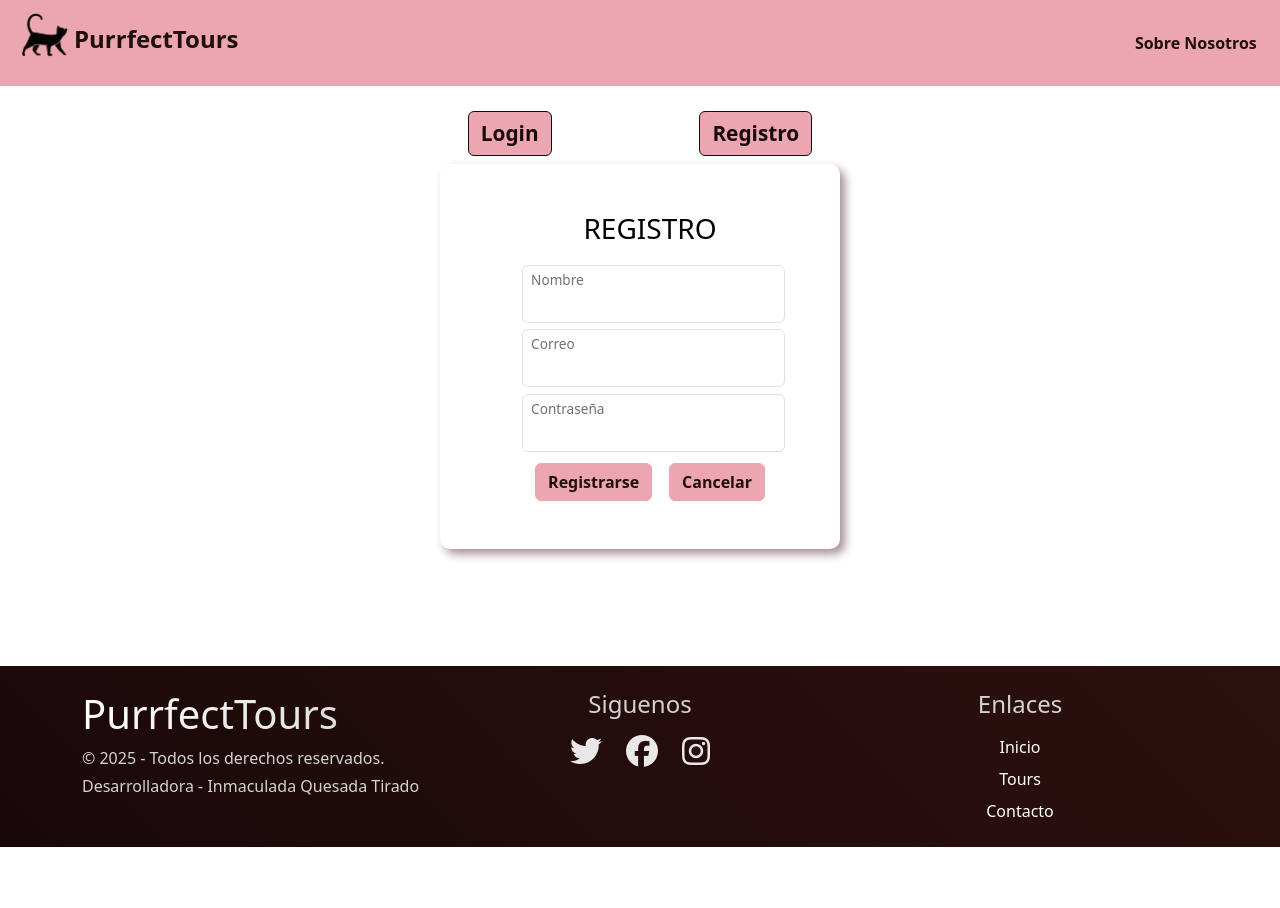
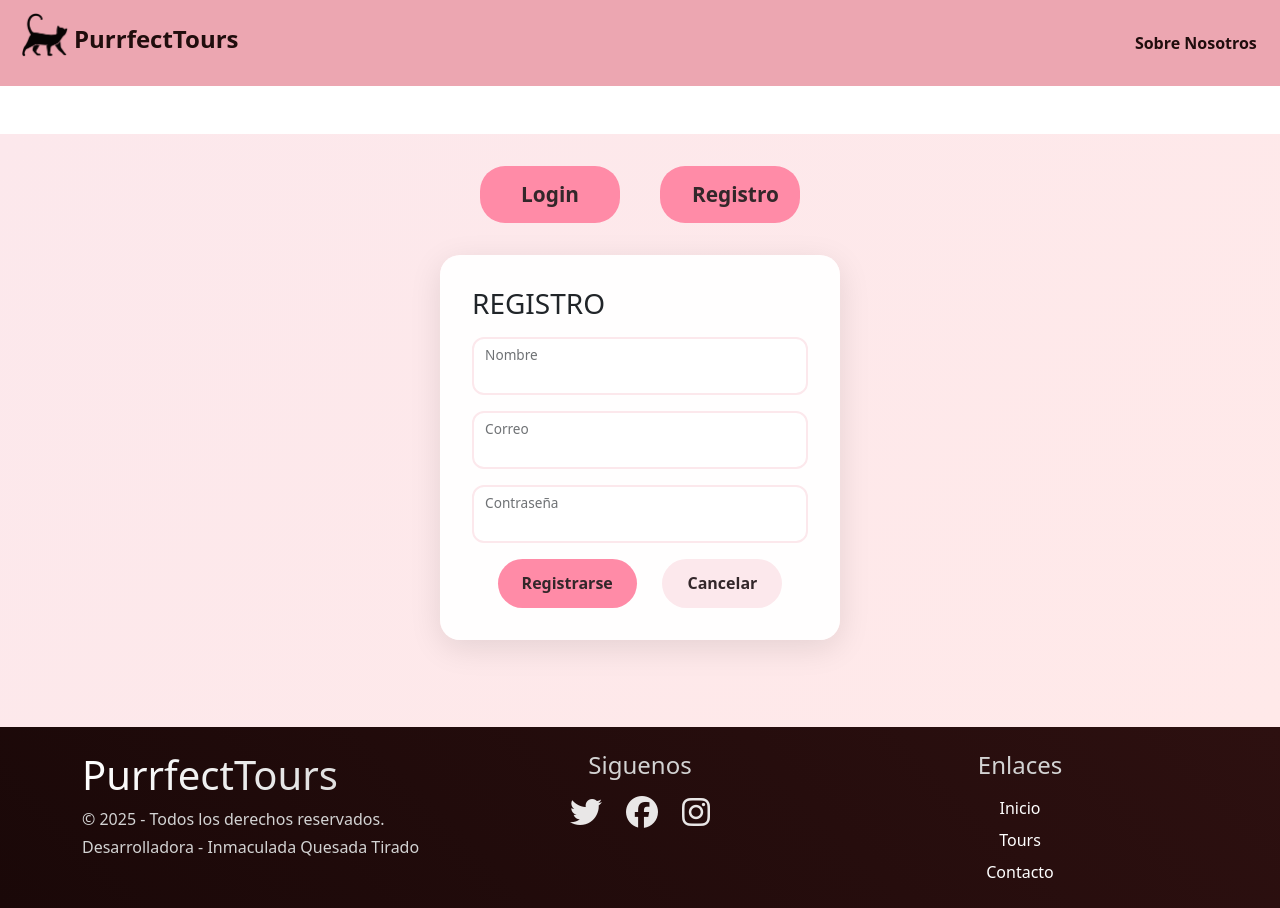
Before and after one commit to iquetir858/proyectoFreeTours, a Vue app in the folder freetours_Inma/: page /register in a window 1280 px wide. Before the commit the page ends 847 px from the top, so only its background shows below. Built offline with nearby package versions, Linux system fonts and the light colour scheme.

Commit message:
Cambios estilo + nuevos videos Home

```diff
--- a/freetours_Inma/src/views/AboutView.vue
+++ b/freetours_Inma/src/views/AboutView.vue
@@ -3,70 +3,162 @@ import Cat from '@/components/Cat.vue';
 
 </script>
 
+<template>
+  <div class="info container py-5">
+
+    <!-- Sobre nosotros -->
+    <div class="row align-items-center g-4 mb-5">
+      <div class="col-12 col-lg-12">
+        <div class="p-4 bg-white rounded-4 shadow-sm hover-up">
+          <h2 class="display-6 fw-bold position-relative mb-4">Sobre nosotros</h2>
+          <p class="lead">Sabemos que no es lo mismo ser turista que viajero. Es por ello que apostamos por el concepto de 'free tours'
+            y pensamos en lo cómodo que sería disponer de una plataforma que ponga en contacto a viajeros inteligentes con
+            lugañeros, guías residentes y proveedores de tours económicos alrededor del mundo, de forma que cualquiera pueda
+            disfrutar de experiencias auténticas y enriquecedoras sin preocuparse de gastar demasiado. ¡Y así nació
+            <span class="fw-semibold">PurrfectTours</span>!
+          </p>
+          <Cat></Cat>
+        </div>
+      </div>
+    </div>
+
+    <!-- Nuestro Equipo -->
+    <div class="row g-4 mb-5">
+      <div class="col-12 text-center mb-1">
+        <h2 class="display-6 fw-bold">Nuestro Equipo</h2>
+      </div>
+
+      <div class="col-12 col-md-6 col-lg-3">
+        <div class="card border-0 shadow-sm hover-up h-100">
+          <div class="card-body text-center p-4">
+            <img src="@/assets/logoGato.png"
+                 alt="María García"
+                 class="rounded-circle mb-4 shadow-sm"
+                 width="150"
+                 height="150">
+            <h3 class="h5 fw-bold">María García</h3>
+            <p class="text-primary mb-2">CEO & Fundadora</p>
+            <p class="text-muted small">Apasionada por los viajes y la cultura local. Con más de 10 años de experiencia en el sector turístico.</p>
+          </div>
+        </div>
+      </div>
+
+      <div class="col-12 col-md-6 col-lg-3">
+        <div class="card border-0 shadow-sm hover-up h-100">
+          <div class="card-body text-center p-4">
+            <img src="@/assets/logoGato.png"
+                 alt="Carlos Rodríguez"
+                 class="rounded-circle mb-4 shadow-sm"
+                 width="150"
+                 height="150">
+            <h3 class="h5 fw-bold">Carlos Rodríguez</h3>
+            <p class="text-primary mb-2">Director de Operaciones</p>
+            <p class="text-muted small">Experto en logística y gestión de experiencias turísticas inolvidables.</p>
+          </div>
+        </div>
+      </div>
+
+      <div class="col-12 col-md-6 col-lg-3">
+        <div class="card border-0 shadow-sm hover-up h-100">
+          <div class="card-body text-center p-4">
+            <img src="@/assets/logoGato.png"
+                 alt="Laura Martínez"
+                 class="rounded-circle mb-4 shadow-sm"
+                 width="150"
+                 height="150">
+            <h3 class="h5 fw-bold">Laura Martínez</h3>
+            <p class="text-primary mb-2">Coordinadora de Guías</p>
+            <p class="text-muted small">Responsable de formar y coordinar nuestra red de guías locales.</p>
+          </div>
+        </div>
+      </div>
+
+      <div class="col-12 col-md-6 col-lg-3">
+        <div class="card border-0 shadow-sm hover-up h-100">
+          <div class="card-body text-center p-4">
+            <img src="@/assets/logoGato.png"
+                 alt="David Torres"
+                 class="rounded-circle mb-4 shadow-sm"
+                 width="150"
+                 height="150">
+            <h3 class="h5 fw-bold">David Torres</h3>
+            <p class="text-primary mb-2">Desarrollo de Producto</p>
+            <p class="text-muted small">Creador de experiencias únicas y rutas innovadoras.</p>
+          </div>
+        </div>
+      </div>
+    </div>
 
 
-<template>
-  <div class="about row m-5 d-flex flex-row flex-wrap justify-content-between">
 
-    <div class="info col-12 col-md-6">
-      <h2>Sobre nosotros</h2>
-      <p>Sabemos que no es lo mismo ser turista que viajero. Es por ello que apostamos por el concepto de 'free tours'
-        y pensamos en lo cómodo que sería disponer de una plataforma que ponga en contacto a viajeros inteligentes con
-        lugañeros, guías residentes y proveedores de tours económicos alrededor del mundo, de forma que cualquiera pueda
-        disfrutar de experiencias auténticas y enriquecedoras sin preocuparse de gastar demasiado. ¡Y así nació
-        <span>PurrfectTours!</span>
-      </p>
-      <Cat></Cat>
-    </div>
-    <div class="video col-12 col-md-6">
-      <video id="media" width="500" height="350" controls>
-        <source src="../assets/videos/video.mp4" type="video/mp4">
-        <source src="../assets/videos/video.ogv" type="video/ogg">
-        Tu navegador no soporta este video
-      </video>
-
-      <p>Créditos video: <a
-          href="https://pixabay.com/users/upstreamcity-12012850/?utm_source=link-attribution&utm_medium=referral&utm_campaign=video&utm_content=22544">upstreamcity</a>
-        from <a
-          href="https://pixabay.com//?utm_source=link-attribution&utm_medium=referral&utm_campaign=video&utm_content=22544">Pixabay</a>
-      </p>
+    <!-- Nuestros valores -->
+    <div class="row g-4">
+      <div class="col-12 text-center mb-1">
+        <h2 class="display-6 fw-bold">Nuestros Valores</h2>
+      </div>
+      <div class="col-md-4">
+        <div class="card h-100 border-0 shadow-sm hover-up">
+          <div class="card-body text-center p-4">
+            <i class="fas fa-heart fs-1 mb-3"></i>
+            <h3 class="h4 fw-bold">Pasión</h3>
+            <p class="text-muted">Amamos lo que hacemos y transmitimos esa pasión en cada tour</p>
+          </div>
+        </div>
+      </div>
+      <div class="col-md-4">
+        <div class="card h-100 border-0 shadow-sm hover-up">
+          <div class="card-body text-center p-4">
+            <i class="fas fa-handshake fs-1 mb-3"></i>
+            <h3 class="h4 fw-bold">Autenticidad</h3>
+            <p class="text-muted">Experiencias reales con guías locales que conocen cada rincón</p>
+          </div>
+        </div>
+      </div>
+      <div class="col-md-4">
+        <div class="card h-100 border-0 shadow-sm hover-up">
+          <div class="card-body text-center p-4">
+            <i class="fas fa-globe fs-1 mb-3"></i>
+            <h3 class="h4 fw-bold">Comunidad</h3>
+            <p class="text-muted">Creamos conexiones significativas entre viajeros y locales</p>
+          </div>
+        </div>
+      </div>
     </div>
   </div>
 </template>
 
 <style scoped>
-/*Enlace del estilo: https://codepen.io/joshwcomeau/pen/VwRqQGP */
-.info {
-  --radius: 0.7em;
-  background-image:
-    radial-gradient(var(--radius),
-      transparent 98%,
-      rgb(233, 192, 201)),
-    linear-gradient(rgb(233, 192, 201) 0 0);
-  background-repeat:
-    round,
-    no-repeat;
-  background-position:
-    calc(var(--radius) * -1.5) calc(var(--radius) * -1.5),
-    40%;
-  background-size:
-    calc(var(--radius) * 3) calc(var(--radius) * 3),
-    calc(100% - var(--radius) * 3) calc(100% - var(--radius) * 3);
+.about {
+  gap: 2rem;
 }
 
 .info {
-  width: min(50%, 600px);
-  height: auto;
-  padding: 1.5em;
-  inset: 0;
+  --radius: 0.7em;
+  --primary-color: #FF6B6B;
+  --bg-color: #FFF5F5;
+  background: var(--bg-color);
+  border-radius: 20px;
+  box-shadow: 0 10px 20px rgba(0, 0, 0, 0.05);
+  padding: 2rem;
+  transition: transform 0.3s ease;
+}
+
+.hover-up:hover {
+  transform: translateY(-5px);
 }
 
 h2 {
-  color: rgb(204, 15, 44);
-  font-weight: bold;
+  color: var(--primary-color);
+  font-size: clamp(1.5rem, 4vw, 2.5rem);
+  margin-bottom: 1.5rem;
+  font-weight: 700;
+  position: relative;
 }
 
-p {
-  text-indent: 2em;
+h3 {
+  color: var(--primary-color);
+}
+span{
+  color: var(--primary-color);
 }
 </style>
--- a/freetours_Inma/src/views/LoginView.vue
+++ b/freetours_Inma/src/views/LoginView.vue
@@ -120,7 +120,7 @@ function userRegister() {
 
 <template>
   <div id="generalDiv" class="d-flex flex-column justify-content-center align-items-center mt-5">
-        <div id="botonesCambio" class="d-flex justify-content-evenly w-50">
+    <div id="botonesCambio" class="d-flex justify-content-evenly w-100">
       <RouterLink class="text-white" to="/login">
         <button class="btn btn-primary text-decoration-none">Login</button>
       </RouterLink>
@@ -128,9 +128,12 @@ function userRegister() {
         <button class="btn btn-primary">Registro</button>
       </RouterLink>
     </div>
-        <!-- --------- LOGIN -------------->
-        <div v-if="route.path == '/login'" id="loginDiv"
-            class="w-50 d-flex flex-column justify-content-center align-items-center bg-white m-2 p-5">
+
+    <div class="flip-container" :class="{ 'flipped': route.path === '/register' }">
+      <div class="flipper">
+        <!-- Parte del login -->
+        <div class="front">
+          <div id="loginDiv">
             <form action="POST">
               <h2 class="h3 mb-3 fw-normal">LOGIN</h2>
               <div class="form-floating p-1">
@@ -138,21 +141,21 @@ function userRegister() {
                 <label for="email">Correo electrónico</label>
               </div>
               <div class="form-floating p-1">
-                    <input v-model="form.contraseña" type="password" name='contraseña' id="contraseña"
-                        class="form-control">
+                <input v-model="form.contraseña" type="password" name='contraseña' id="contraseña" class="form-control">
                 <label for='contraseña'>Contraseña</label>
               </div>
               <p v-if="errorLogin" class="text-danger mt-2">{{ errorLogin }}</p>
               <div class="buttons mt-2 d-flex justify-content-evenly">
                 <button type="submit" @click.prevent="login" class="btn btn-success me-1">Iniciar Sesión</button>
-                    <RouterLink class="text-black text-decoration-none" to="/"> <button
-                            class="btn btn-danger">Cancelar</button></RouterLink>
+                <RouterLink class="text-black text-decoration-none" to="/"> <button class="btn btn-danger">Cancelar</button></RouterLink>
               </div>
             </form>
           </div>
-        <!------------ REGISTRO -------------->
-        <div v-if="route.path == '/register'" id="registerDiv"
-            class="w-50 d-flex flex-column justify-content-center align-items-center bg-white m-2 p-5">
+        </div>
+
+        <!-- Parte del registro -->
+        <div class="back">
+          <div id="registerDiv">
             <form action="">
               <h2 class="h3 mb-3 fw-normal">REGISTRO</h2>
               <div class="form-floating">
@@ -171,14 +174,14 @@ function userRegister() {
               <p v-if="errorRegistro" class="text-danger mt-2">{{ errorRegistro }}</p>
               <div class="buttons mt-2 d-flex justify-content-evenly">
                 <button @click.prevent="userRegister" class="btn btn-success">Registrarse</button>
-                    <RouterLink class="text-black text-decoration-none" to="/"> <button
-                            class="btn btn-danger">Cancelar</button></RouterLink>
+                <RouterLink class="text-black text-decoration-none" to="/"> <button class="btn btn-danger">Cancelar</button></RouterLink>
               </div>
             </form>
-
           </div>
         </div>
-
+      </div>
+    </div>
+  </div>
 
   <!--MODAL DE CONFIRMACIÓN DE REGISTRO-->
   <div class="text-success bg-color-success text-black">
@@ -200,48 +203,174 @@ function userRegister() {
 
 <style>
 #generalDiv {
-    height: 50vh;
-    /* Ocupará toda la pantalla */
+    padding: 2rem 1rem;
+    background: linear-gradient(135deg, #fce8ec 0%, #ffe9e9 100%);
+}
+
+#botonesCambio {
+    width: 90%;
+    max-width: 400px;
+    margin-bottom: 2rem;
 }
 
 #botonesCambio button {
-    font-size: 1.3em;
-    font-weight: bold;
-    background-color: rgb(236, 166, 177);
-    border: 1px solid rgb(22, 11, 11);
-    color: rgb(22, 11, 11);
+    font-size: clamp(1rem, 2vw, 1.3rem);
+    font-weight: 600;
+    padding: 0.8rem 2rem;
+    background-color: #ff8ba7;
+    border: none;
+    color: #33272a;
+    border-radius: 25px;
+    transition: all 0.3s ease;
+    width: 140px;
 }
 
 #botonesCambio button:hover {
-    background-color: rgb(22, 11, 11);
-    color: rgb(238, 182, 191);
+    background-color: #33272a;
+    color: #ff8ba7;
+    transform: translateY(-2px);
+    box-shadow: 0 4px 12px rgba(0,0,0,0.15);
 }
-
 
 #loginDiv,
 #registerDiv {
     width: 100%;
-    max-width: 400px;
-    /* Para que no sean demasiado anchos */
-    text-align: center;
-    box-shadow: 5px 5px 10px #a58e92;
-    border-radius: 10px;
+    padding: 2rem;
+    background: rgba(255, 255, 255, 0.95);
+    box-shadow: 0 8px 32px rgba(0, 0, 0, 0.1);
+    border-radius: 20px;
+    backdrop-filter: blur(10px);
 }
 
-form {
-    display: flex;
-    flex-direction: column;
-    margin-left: 20px;
-    color: black;
+.form-floating {
+    margin-bottom: 1rem;
 }
 
-input {
-    max-width: 300px;
-    margin: 0.2em;
+.form-control {
+    border-radius: 12px;
+    border: 2px solid #fce8ec;
+    padding: 0.8rem 1rem;
+    transition: all 0.3s ease;
 }
 
-/*FOCUS DE INPUTS
-:focus-visible{
-    outline: 1px solid purple;
-}*/
+.form-control:focus {
+    border-color: #ff8ba7;
+    box-shadow: 0 0 0 0.2rem rgba(255, 139, 167, 0.25);
+}
+
+.form-floating label {
+    color: #666;
+}
+
+.buttons {
+    margin-top: 1.5rem;
+}
+
+.buttons button {
+    padding: 0.8rem 1.5rem;
+    border-radius: 25px;
+    border: none;
+    transition: all 0.3s ease;
+    min-width: 120px;
+}
+
+.btn-success {
+    background-color: #ff8ba7 !important;
+    border: none !important;
+    color: #33272a !important;
+}
+
+.btn-danger {
+    background-color: #fce8ec !important;
+    border: none !important;
+    color: #33272a !important;
+}
+
+.btn-success:hover {
+    background-color: #33272a !important;
+    color: #ff8ba7 !important;
+    transform: translateY(-2px);
+    box-shadow: 0 4px 12px rgba(0,0,0,0.15);
+}
+
+.btn-danger:hover {
+    background-color: #33272a !important;
+    color: #fce8ec !important;
+    transform: translateY(-2px);
+}
+
+/* Ajustes de estilo del modal*/
+.modal-content {
+    border-radius: 20px;
+    border: none;
+}
+
+.modal-header {
+    background-color: #fce8ec;
+    border-radius: 20px 20px 0 0;
+}
+
+/* Responsive */
+@media (max-width: 768px) {
+    #loginDiv,
+    #registerDiv {
+        width: 95%;
+        padding: 1.5rem;
+    }
+
+    .buttons button {
+        padding: 0.6rem 1.2rem;
+    }
+}
+
+@media (max-width: 480px) {
+    #botonesCambio button {
+        font-size: 1rem;
+        padding: 0.6rem 1.2rem;
+        width: 120px;
+    }
+}
+
+/* Estilos para la transición 3D */
+.flip-container {
+  perspective: 500px;
+  width: 90%;
+  max-width: 50vh;
+  height: 55vh;
+}
+
+.flip-container.flipped .flipper {
+  transform: rotateY(180deg);
+}
+
+.flipper {
+  transition: 0.8s;
+  transform-style: preserve-3d;
+  position: relative;
+  width: 100%;
+  height: 100%;
+  transition: all 1.0s cubic-bezier(0.175, 0.885, 0.32, 1.275);
+}
+
+.front, .back {
+  backface-visibility: hidden; /*Esto es para que no se vea el contenido cuando está "detras"*/
+  position: absolute;
+  width: 100%;
+  height: 100%;
+}
+
+.front {
+  z-index: 2;
+  transform: rotateY(0deg);
+}
+
+.back {
+  transform: rotateY(180deg);
+}
+
+
+#loginDiv, #registerDiv {
+  max-height: 100%;
+  overflow-y: auto;
+}
 </style>
```
Also changed, not shown: freetours_Inma/src/components/Card.vue (+11 -25 lines), freetours_Inma/src/views/HomeView.vue (+76 -3 lines), 2 other files (tests, documents, lock files or other folders). Lines whose indentation alone changed are shown as unchanged.
